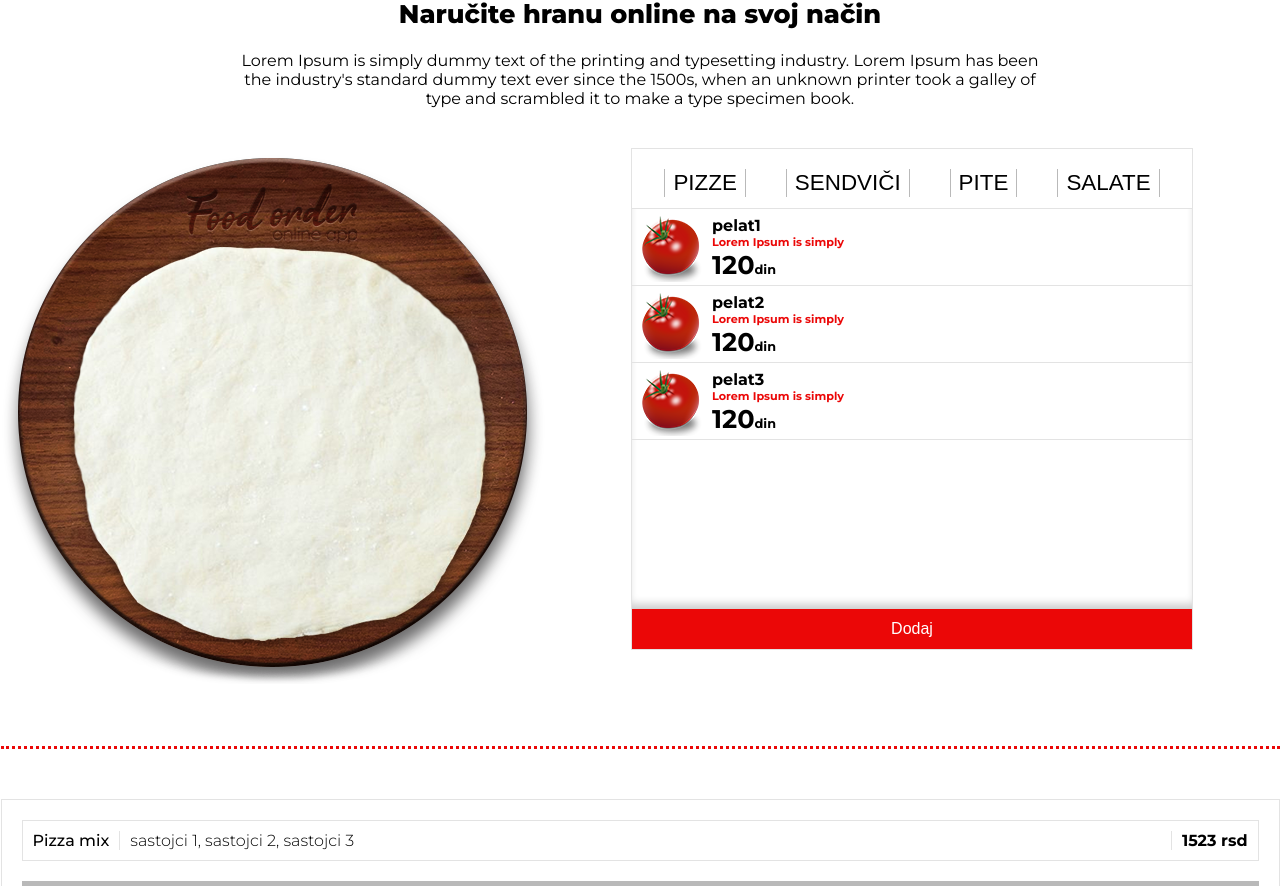
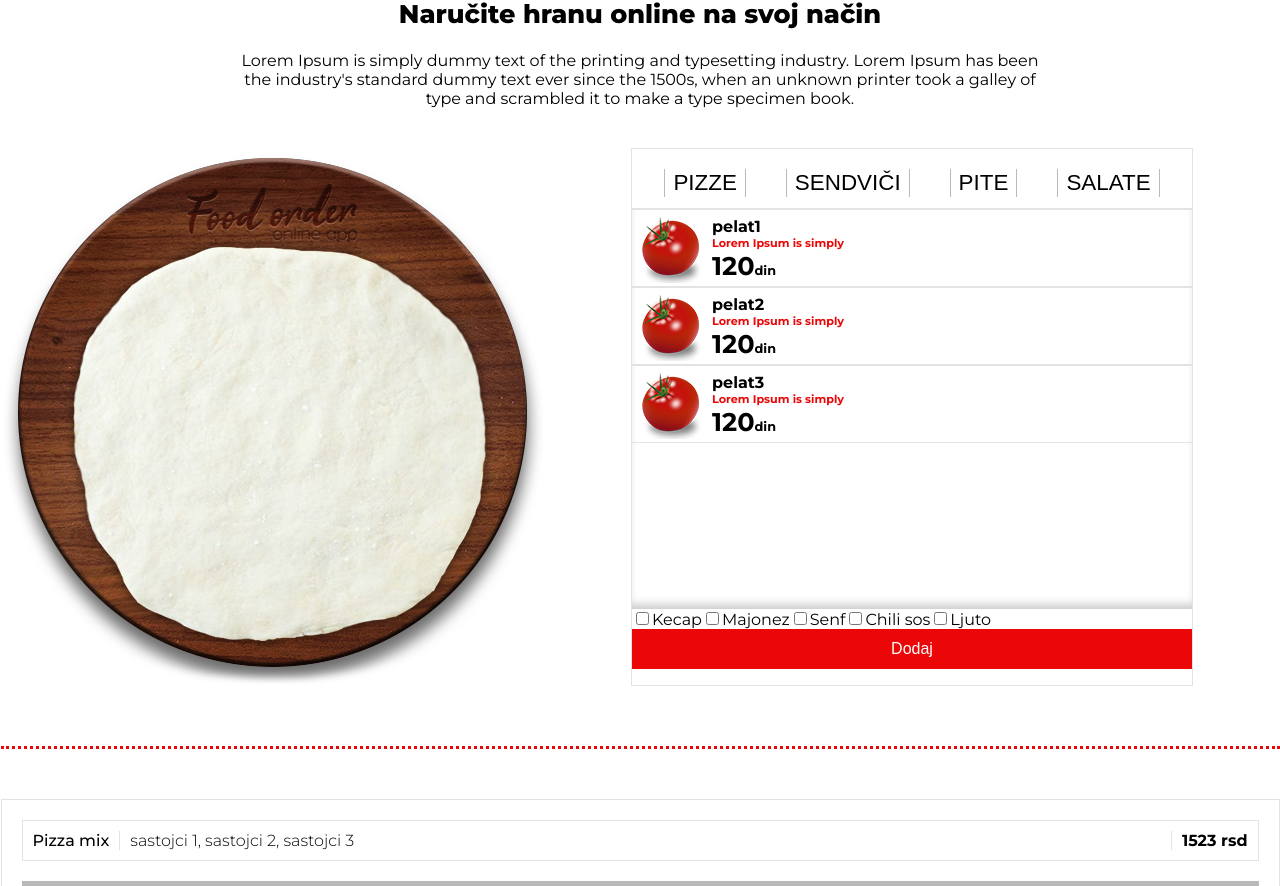
Before and after one commit to Faneste/Food-Order-App, a React (Create React App) app in the folder App/food-order-app/: page / in a window 1280 px wide. Shown: the part 407-1293 px from the top of the page. Built offline with nearby package versions, Linux system fonts and the light colour scheme.

Commit message:
dodat checkbox

```diff
--- a/App/food-order-app/src/App.css
+++ b/App/food-order-app/src/App.css
@@ -138,9 +138,9 @@ img {
 .foodBuilder__buttonsContainer {
   grid-area: foodBuilderButtons;
   border: 1px solid var(--gray);
-  height: 500px;
+  height: auto;
   width: 560px;
-  margin-bottom: 50px;
+  margin-bottom: 60px;
 }
 
 .foodBuilder__buttonsContainer__foodtypeMenu {
@@ -212,6 +212,7 @@ img {
 
 .foodBuilder__ingredientButton__buttonContainer {
   border-bottom: 1px solid var(--gray);
+  border-top: 1px solid var(--gray);
   /* grid options and naming */
   display: grid;
   /* grid-template-columns: repeat(3, 300px); */
@@ -294,6 +295,15 @@ img {
 
 .addButton:active {
   background-color: var(--red);
+}
+
+/* checkbox for additional ingredients */
+.checkbox {
+
+}
+
+.checkbox__input {
+
 }
 
 /*------------ shopping cart ------------*/
--- /dev/null
+++ b/App/food-order-app/src/components/foodBuilder/ButtonsCheckbox.js
@@ -0,0 +1,16 @@
+import React from 'react';
+
+// checkbox module for addon food ingredients
+function ButtonsCheckbox(props) {
+    return (
+      <form className="checkbox" id="checkboxId">
+        <input className="checkbox__input" type="checkbox" checked={props.kecap} onChange={props.checkBoxChange} value="kecap" />Kecap
+        <input className="checkbox__input" type="checkbox" checked={props.majonez} onChange={props.checkBoxChange} value="majonez" />Majonez
+        <input className="checkbox__input" type="checkbox" checked={props.senf} onChange={props.checkBoxChange} value="senf" />Senf
+        <input className="checkbox__input" type="checkbox" checked={props.ciliSos} onChange={props.checkBoxChange} value="ciliSos" />Chili sos
+        <input className="checkbox__input" type="checkbox" checked={props.ljuto} onChange={props.checkBoxChange} value="ljuto" />Ljuto
+      </form>
+    )
+}
+
+export default ButtonsCheckbox;
--- a/App/food-order-app/src/components/foodBuilder/FoodBuilder.js
+++ b/App/food-order-app/src/components/foodBuilder/FoodBuilder.js
@@ -7,6 +7,7 @@ import PizzaButtons from './PizzaButtons';
 import SendviciButtons from './SendviciButtons';
 import PiteButtons from './PiteButtons';
 import SalateButtons from './SalateButtons';
+import ButtonsCheckbox from './ButtonsCheckbox';
 // ingredient images
 import pelat from '../../images/buttons/pizza/pelat.png';
 
@@ -36,15 +37,33 @@ class FoodBuilder extends React.Component {
         {name: "salate2", description: "Lorem Ipsum is simply", price: 200, imgSrc: pelat,  calories: 100, boolean: false},
         {name: "salate3", description: "Lorem Ipsum is simply", price: 200, imgSrc: pelat,  calories: 100, boolean: false}
       ],
+      checkBoxIngredients: {
+        kecap: false,
+        majonez: false,
+        senf: false,
+        ciliSos: false,
+        ljuto: false
+      },
       addedFoodTemporary: [],
       addedFoodFinal: []
     };
     this.tabMenu = this.tabMenu.bind(this);
     this.ingredientButtonClick = this.ingredientButtonClick.bind(this);
+    this.addIngredientFinalOrder = this.addIngredientFinalOrder.bind(this);
+    this.checkBoxChange = this.checkBoxChange.bind(this);
   }
 
   // toggling tab menu for types of food
   tabMenu(e) {
+    // resets the entire state booleans to false so that it starts new when you change tab
+    const { statePizza } = this.state; const { stateSendvici } = this.state; const { statePite } = this.state; const { stateSalate } = this.state;
+    for (let i=0; i<statePizza.length; i++) {
+      statePizza[i].boolean = false;
+      stateSendvici[i].boolean = false;
+      statePite[i].boolean = false;
+      stateSalate[i].boolean = false;
+    }
+
     // getting id of the clicked menu button
     const tabId = e.target.id;
     // menu buttons groups to be shown or hidden
@@ -52,6 +71,8 @@ class FoodBuilder extends React.Component {
     const sendviciToggle = document.getElementsByClassName("sendvici-toggle");
     const piteToggle = document.getElementsByClassName("pite-toggle");
     const salateToggle = document.getElementsByClassName("salate-toggle");
+    // additional ingredients checkbox to be hidden for pizza
+    const checkboxToggle =  document.getElementById("checkboxId");
     // shows the food tab based on the button id and hides others
     if (tabId === "pizze") {
       // loops all the buttons and shows/hides them
@@ -61,6 +82,8 @@ class FoodBuilder extends React.Component {
         piteToggle[i].style.display = "none";
         salateToggle[i].style.display = "none";
       }
+      // checkbox ingredients
+      checkboxToggle.style.display = "none";
     }
     if (tabId === "sendvici") {
       // loops all the buttons and shows/hides them
@@ -70,6 +93,8 @@ class FoodBuilder extends React.Component {
         piteToggle[i].style.display = "none";
         salateToggle[i].style.display = "none";
       }
+      // checkbox ingredients
+      checkboxToggle.style.display = "block";
     }
     if (tabId === "pite") {
       // loops all the buttons and shows/hides them
@@ -79,6 +104,8 @@ class FoodBuilder extends React.Component {
         piteToggle[i].style.display = "block";
         salateToggle[i].style.display = "none";
       }
+      // checkbox ingredients
+      checkboxToggle.style.display = "block";
     }
     if (tabId === "salate") {
       // loops all the buttons and shows/hides them
@@ -88,11 +115,25 @@ class FoodBuilder extends React.Component {
         piteToggle[i].style.display = "none";
         salateToggle[i].style.display = "block";
       }
+      // checkbox ingredients
+      checkboxToggle.style.display = "block";
     }
   }
 
-  // toggles individual ingredient boolean true or false
+
+
+
+  // toggles/selects individual ingredient boolean true or false
   ingredientButtonClick(e) {
+    // shows hide checkbox ingredients benath the main ing. buttons
+    const checkBoxElement = e.target.parentNode.querySelector(".checkbox");
+    if (checkBoxElement) { // if node exist / it doesnt for pizza ing.
+      if (checkBoxElement.style.display === "none") {
+        checkBoxElement.style.display = "block";
+      } else {
+        checkBoxElement.style.display = "none";
+      }
+    }
     /////////////////////// PIZZA INGREDIENTS FUNC
     // puts state in const
     const { statePizza } = this.state;
@@ -104,8 +145,7 @@ class FoodBuilder extends React.Component {
       }
       return statePizza;
     })
-
-    /////////////////////// SENDVICI INGREDIENTS FUNC
+    /////////////////////// SENDVICI INGREDIENTS FUNC                             MORA DA SE KLIKNE NA SLIKU DUGMETA DA BI RADILO-POPRAVI
     // puts state in const
     const { stateSendvici } = this.state;
     // map of the ingredient array that toggles selected ingredient boolean false to true
@@ -116,7 +156,6 @@ class FoodBuilder extends React.Component {
       }
       return stateSendvici;
     })
-
     /////////////////////// PITE INGREDIENTS FUNC
     // puts state in const
     const { statePite } = this.state;
@@ -128,7 +167,6 @@ class FoodBuilder extends React.Component {
       }
       return statePite;
     })
-
     /////////////////////// SALATE INGREDIENTS FUNC
     // puts state in const
     const { stateSalate } = this.state;
@@ -141,6 +179,92 @@ class FoodBuilder extends React.Component {
       return stateSalate;
     })
   }
+
+  checkBoxChange(e) {
+    console.log(e.target.value);
+  }
+
+
+
+
+  addIngredientFinalOrder() {
+    console.log(this.checkboxRef.checked);
+
+
+
+    // puts state in const
+    const { statePizza } = this.state;
+    const { stateSendvici } = this.state;
+    const { statePite } = this.state;
+    const { stateSalate } = this.state;
+    // creates seperate array of the ingredient properties
+    let name = [], description = [], price = [], imgSrc = [], calories = [];
+    // main array that will hold all the ingred. data
+    let allData = [];
+
+    // map of the selected ingredient true boolean and pushes it to the above array
+    // of the seperate ingredient arrays
+    ////// PIZZA
+    statePizza.map((object, i) => {
+      if (statePizza[i].boolean === true ) {
+        name.push(statePizza[i].name);
+        description.push(statePizza[i].description);
+        price.push(statePizza[i].price);
+        imgSrc.push(statePizza[i].imgSrc);
+        calories.push(statePizza[i].calories);
+      }
+      return statePizza;
+    });
+    ////// SENDVICI
+    stateSendvici.map((object, i) => {
+      if (stateSendvici[i].boolean === true ) {
+        name.push(stateSendvici[i].name);
+        description.push(stateSendvici[i].description);
+        price.push(stateSendvici[i].price);
+        imgSrc.push(stateSendvici[i].imgSrc);
+        calories.push(stateSendvici[i].calories);
+      }
+      return stateSendvici;
+    });
+    ////// PITE
+    statePite.map((object, i) => {
+      if (statePite[i].boolean === true ) {
+        name.push(statePite[i].name);
+        description.push(statePite[i].description);
+        price.push(statePite[i].price);
+        imgSrc.push(statePite[i].imgSrc);
+        calories.push(statePite[i].calories);
+      }
+      return statePite;
+    });
+    ////// SALATE
+    stateSalate.map((object, i) => {
+      if (stateSalate[i].boolean === true ) {
+        name.push(stateSalate[i].name);
+        description.push(stateSalate[i].description);
+        price.push(stateSalate[i].price);
+        imgSrc.push(stateSalate[i].imgSrc);
+        calories.push(stateSalate[i].calories);
+      }
+      return stateSalate;
+    });
+
+    // pushes all the seperate ingred. array into the main one
+    allData.push(name, description, price, imgSrc, calories);
+    this.setState(prevState => ({
+         addedFoodTemporary: [...prevState.addedFoodTemporary, allData],
+    }))
+    // resets the all booleans to be false so it would remove all the images and data from view and set the blank empty list
+    statePizza.map((object, i) => { return statePizza[i].boolean = false; })
+    stateSendvici.map((object, i) => { return stateSendvici[i].boolean = false; })
+    statePite.map((object, i) => { return statePite[i].boolean = false; })
+    stateSalate.map((object, i) => { return stateSalate[i].boolean = false; })
+
+    // console.log(this.state.addedFoodTemporary);
+  }
+
+
+
 
   render() {
     return (
@@ -170,6 +294,7 @@ class FoodBuilder extends React.Component {
               buttonPrice={this.state.statePizza[i].price}
               imageAlt={this.state.statePizza[i].name}
               ingredientButtonClick={this.ingredientButtonClick}
+              key={this.state.statePizza[i].name}
 
               dataname={this.state.statePizza[i].name}
               datadescription={this.state.statePizza[i].description}
@@ -188,6 +313,7 @@ class FoodBuilder extends React.Component {
               buttonPrice={this.state.stateSendvici[i].price}
               imageAlt={this.state.stateSendvici[i].name}
               ingredientButtonClick={this.ingredientButtonClick}
+              key={this.state.stateSendvici[i].name}
 
               dataname={this.state.stateSendvici[i].name}
               datadescription={this.state.stateSendvici[i].description}
@@ -206,6 +332,7 @@ class FoodBuilder extends React.Component {
               buttonPrice={this.state.statePite[i].price}
               imageAlt={this.state.statePite[i].name}
               ingredientButtonClick={this.ingredientButtonClick}
+              key={this.state.statePite[i].name}
 
               dataname={this.state.statePite[i].name}
               datadescription={this.state.statePite[i].description}
@@ -224,6 +351,7 @@ class FoodBuilder extends React.Component {
               buttonPrice={this.state.stateSalate[i].price}
               imageAlt={this.state.stateSalate[i].name}
               ingredientButtonClick={this.ingredientButtonClick}
+              key={this.state.stateSalate[i].name}
 
               dataname={this.state.stateSalate[i].name}
               datadescription={this.state.stateSalate[i].description}
@@ -234,8 +362,19 @@ class FoodBuilder extends React.Component {
             )}
             </div>
 
+            {/* checkboxes for additional ingredients */}
+            <ButtonsCheckbox
+              checkBoxChange={this.checkBoxChange}
+
+              checkboxChecked={this.checkboxChecked}
+              kecap={this.state.checkBoxIngredients.kecap}
+              majonez={this.state.checkBoxIngredients.majonez}
+              senf={this.state.checkBoxIngredients.senf}
+              ciliSos={this.state.checkBoxIngredients.ciliSos}
+              ljuto={this.state.checkBoxIngredients.ljuto}
+            />
             {/* add the ingredient or food button */}
-            <button className="addButton">Dodaj</button>
+            <button className="addButton" onClick={this.addIngredientFinalOrder}>Dodaj</button>
 
           </div>
 
--- a/App/food-order-app/src/components/shoppingCart/ShoppingCart.js
+++ b/App/food-order-app/src/components/shoppingCart/ShoppingCart.js
@@ -19,6 +19,7 @@ function ShoppingCart() {
           <h2 className="shoppingCart__item__priceContainer__price">1523 rsd</h2>
         </div>
       </div>
+
       {/* shopping cart total order and price */}
       <div className="shoppingCart__total">
         {/* total price */}
```
